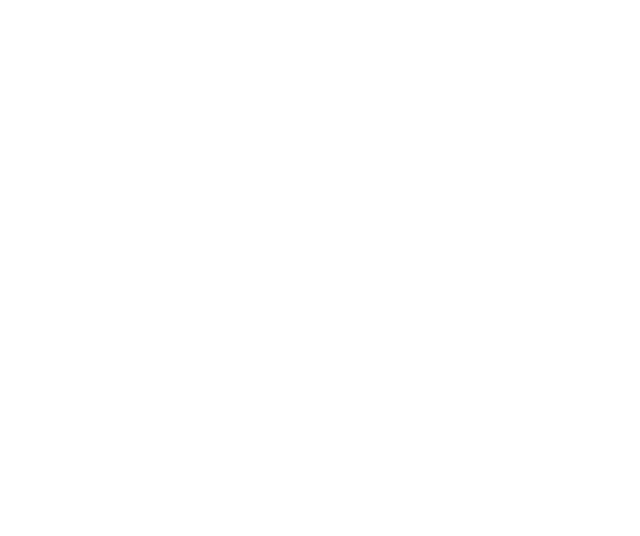
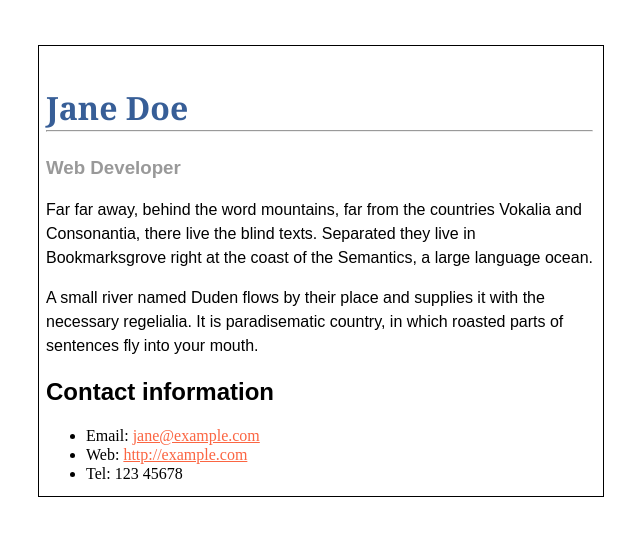
Before and after one commit to 2022-SEMII-DESIV-G2/moreno-alex, a plain HTML site: page Laboratorio6/index.html in a window 1280 px wide. Shown: the whole page, without its empty margins (15-655 px from the left). Drawn offline with Linux system fonts and the light colour scheme.

Commit message:
2: Laboratorio 6 Terminado

```diff
--- a/Laboratorio6/css/style.css
+++ b/Laboratorio6/css/style.css
@@ -5,3 +5,37 @@
   width: 547px;
   height: 390px;
 }
+
+h1{
+  margin-top: 15px;
+  color:#375e97;
+  font-family: Georgia;
+}
+
+hr{
+  background-color: #375e97;
+  margin-top: -20px;
+}
+
+h3{
+  color:#999999;
+  font-family: Arial;
+  margin-top: 25px;
+}
+
+.text{
+  font-family: Arial;
+  line-height: 1.5em;
+}
+
+h2{
+  font-family: Arial;
+}
+
+.link{
+  color: #fb6542;
+}
+
+.contact{
+  line-height: 1.2em;
+}
--- a/Laboratorio6/index.html
+++ b/Laboratorio6/index.html
@@ -4,9 +4,31 @@
     <meta charset="UTF-8">
     <meta http-equiv="X-UA-Compatible" content="IE=edge">
     <meta name="viewport" content="width=device-width, initial-scale=1.0">
-    <title>Document</title>
+    <title>Jane Doe</title>
+    <!-- Laboratorio 6 -->
+    <link rel="stylesheet" href="css/style.css">
 </head>
 <body>
-
+    <div class="box">
+    <h1>Jane Doe</h1>
+    <hr>
+    <h3>Web Developer</h3>
+    <div class="text">
+    Far far away, behind the word mountains, far from the countries
+    Vokalia and Consonantia, there live the blind texts. Separated they live
+    in Bookmarksgrove right at the coast of the Semantics, a large language
+    ocean.
+    <p>
+    A small river named Duden flows by their place and supplies it with the
+    necessary regelialia. It is paradisematic country, in which roasted parts of
+    sentences fly into your mouth.
+    </div>
+    <h2>Contact information</h2>
+    <ul class="contact">
+        <li>Email: <a class="link" href="jane@example.com">jane@example.com</a></li>
+        <li>Web:  <a class="link" href="http://example.com">http://example.com</a></li>
+        <li>Tel: 123 45678</li>
+    </ul>
+</div>
 </body>
 </html>
```
Lines whose indentation alone changed are shown as unchanged.
